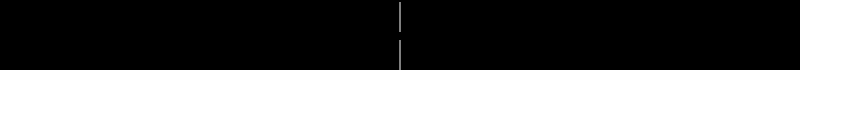
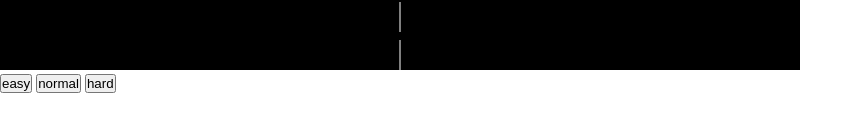
Before and after one commit to RuzgarAtaOzkan/Tennis-Game-JS, a plain HTML site: page index.html in a window 1280 px wide. Shown: the part 530-662 px from the top of the page, without its empty margins (0-863 px from the left). Drawn offline with Linux system fonts and the light colour scheme.

Commit message:
Update index.html

```diff
--- a/index.html
+++ b/index.html
@@ -10,6 +10,12 @@
 <body>
     <canvas id="canvas" width="800" height="600"></canvas>
 
+    <div class="btns-div">
+        <button id="easy">easy</button>
+        <button id="normal">normal</button>
+        <button id="hard">hard</button>
+    </div>
+
     <script type="text/javascript" src="js/app.js"></script>
 </body>
 </html>
```
